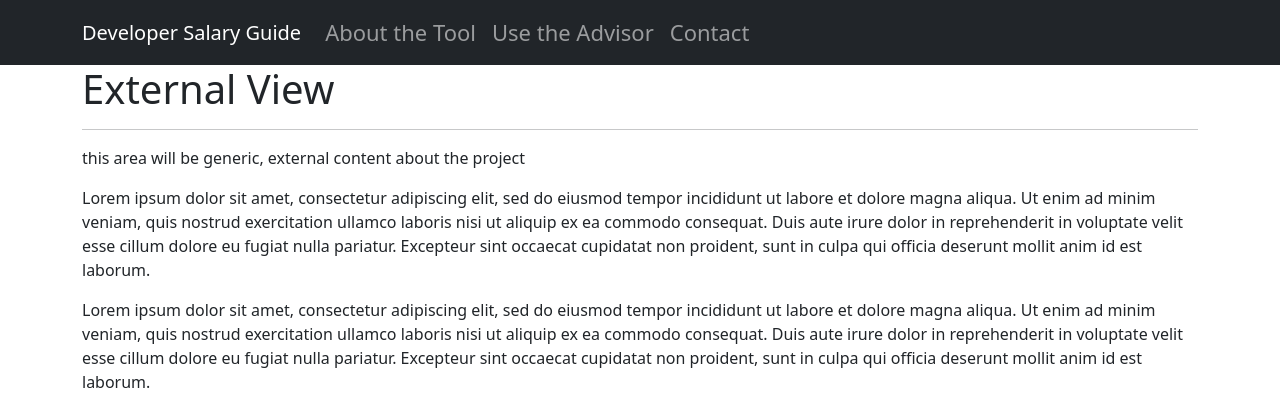
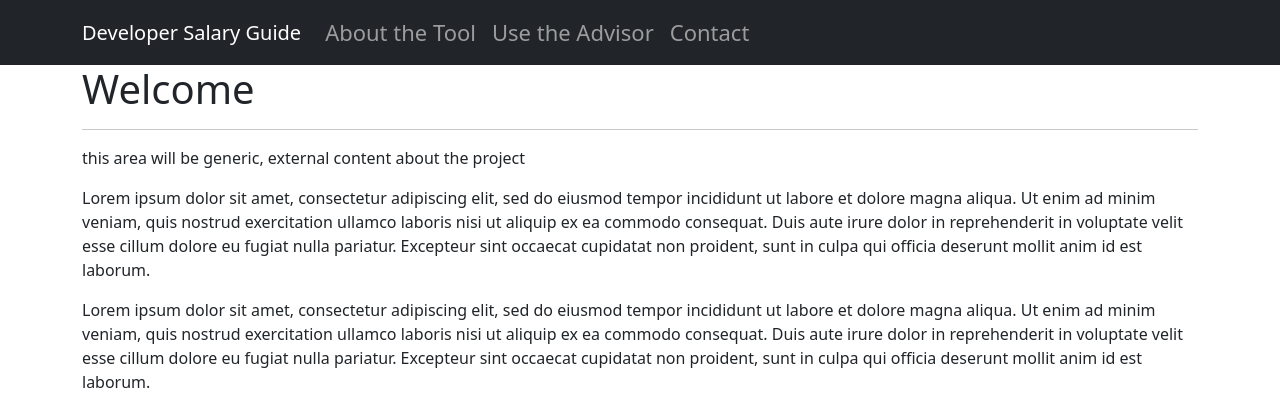
Before and after one commit to triple-crown-consulting/developer-salary-guide, a Flask app: page / in a window 1280 px wide. Shown: the top 412 px of the page. Run offline with Flask 2, Linux system fonts and the light colour scheme; parts of the project's set-up code (start-up, migrations or seed data) failed here and were passed over.

Commit message:
Working on frontend styling

```diff
--- a/templates/about.html
+++ b/templates/about.html
@@ -3,7 +3,7 @@
 
 {% block content %}
 
-    <h1>External View</h1>
+    <h1>Welcome</h1>
 <hr>
 
    <p>this area will be generic, external content about the project</p>
@@ -13,7 +13,10 @@
 
     <hr>
     <p>To use the tool, be sure you have logged in using the Google authentication available below.</p>
-    <a class="btn btn-primary" href="/login">Google Login</a>
+    <a class="btn btn-primary" id="login-button" href="/login">Google Login</a>
+<script>
+if (current_user.is_authenticated) {
 
-
+}
+</script>
 {% endblock %}
```
